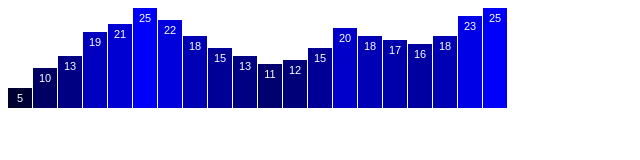
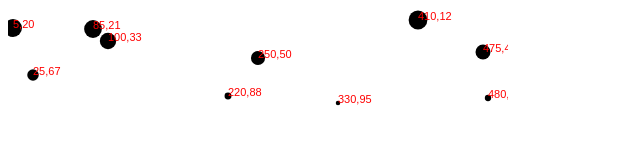
Before and after one commit to rhavill/d3-test, a plain HTML site: page index.html in a window 1280 px wide. Shown: the whole page, without its empty margins (0-640 px from the left). Drawn offline with Linux system fonts and the light colour scheme.

Commit message:
Creating a scatter plot from a two-dimensional array.

```diff
--- a/index.html
+++ b/index.html
@@ -17,8 +17,10 @@
     </head>
     <body>
         <script type="text/javascript">
-            var dataset = [ 5, 10, 13, 19, 21, 25, 22, 18, 15, 13,
-                11, 12, 15, 20, 18, 17, 16, 18, 23, 25 ];
+            var dataset = [
+                [5, 20], [480, 90], [250, 50], [100, 33], [330, 95],
+                [410, 12], [475, 44], [25, 67], [85, 21], [220, 88]
+              ];
             //Width and height
             var w = 500;
             var h = 100;
@@ -29,52 +31,35 @@
                 .append("svg")
                 .attr("width", w)
                 .attr("height", h);
-            svg.selectAll("rect")
-               .data(dataset)
-               .enter()
-               .append("rect")
-               .attr("x", function(d, i) {
-                    return i * (w / dataset.length);  //Bar width of 20 plus 1 for padding
+            svg.selectAll("circle")
+                .data(dataset)
+                .enter()
+                .append("circle")
+                .attr("cx", function(d) {
+                    return d[0];
                 })
-               .attr("y", function(d) {
-                    return h - (d * 4);  //Height minus data value
+                .attr("cy", function(d) {
+                    return d[1];
                 })
-               .attr("width", w / dataset.length - barPadding)
-               .attr("height", function(d) {
-                    return d * 4;  //Just the data value
-                })
-               .attr("fill", function(d) {
-                    return "rgb(0, 0, " + (d * 10) + ")";
+                .attr("r", function(d) {
+                    return Math.sqrt(h - d[1]);
                 });
             svg.selectAll("text")
                 .data(dataset)
                 .enter()
                 .append("text")
                 .text(function(d) {
-                    return d;
+                    return d[0] + "," + d[1];
                 })
-                .attr("x", function(d, i) {
-                    return i * (w / dataset.length);
+                .attr("x", function(d) {
+                    return d[0];
                 })
-                .attr("y", function(d) {
-                    return h - (d * 4);
-                })
-                .attr("x", function(d, i) {
-                    return i * (w / dataset.length) + 5;  // +5
-                })
-                .attr("y", function(d) {
-                    return h - (d * 4) + 15;              // +15
+               .attr("y", function(d) {
+                    return d[1];
                 })
                 .attr("font-family", "sans-serif")
                 .attr("font-size", "11px")
-                .attr("fill", "white")
-                .attr("text-anchor", "middle")
-                .attr("x", function(d, i) {
-                    return i * (w / dataset.length) + (w / dataset.length - barPadding) / 2;
-                })
-                .attr("y", function(d) {
-                    return h - (d * 4) + 14;  //15 is now 14
-                });
+                .attr("fill", "red");
         </script>
     </body>
 </html>
```
